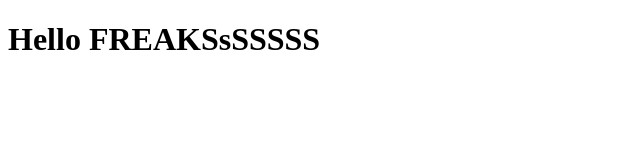
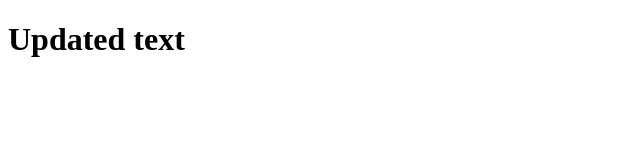
Before and after one commit to KadiZzZ/CICD.test, a plain HTML site: page index.html in a window 1280 px wide. Shown: the whole page, without its empty margins (0-640 px from the left). Drawn offline with Linux system fonts and the light colour scheme.

Commit message:
Update index.html

```diff
--- a/index.html
+++ b/index.html
@@ -7,6 +7,6 @@
     <title>Document</title>
 </head>
 <body>
-    <h1>Hello FREAKSsSSSSS</h1>
+    <h1>Updated text</h1>
 </body>
 </html>
```
